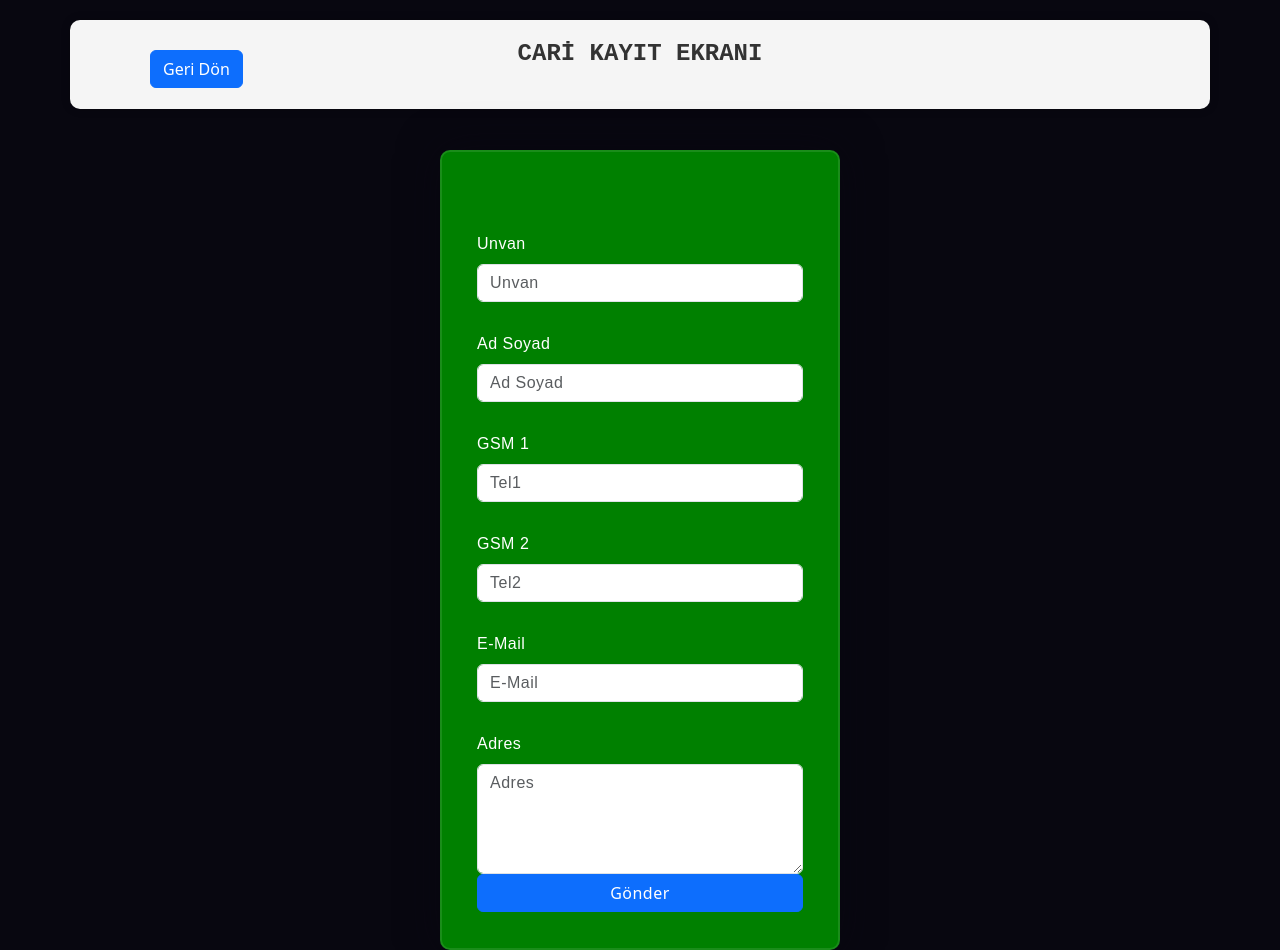
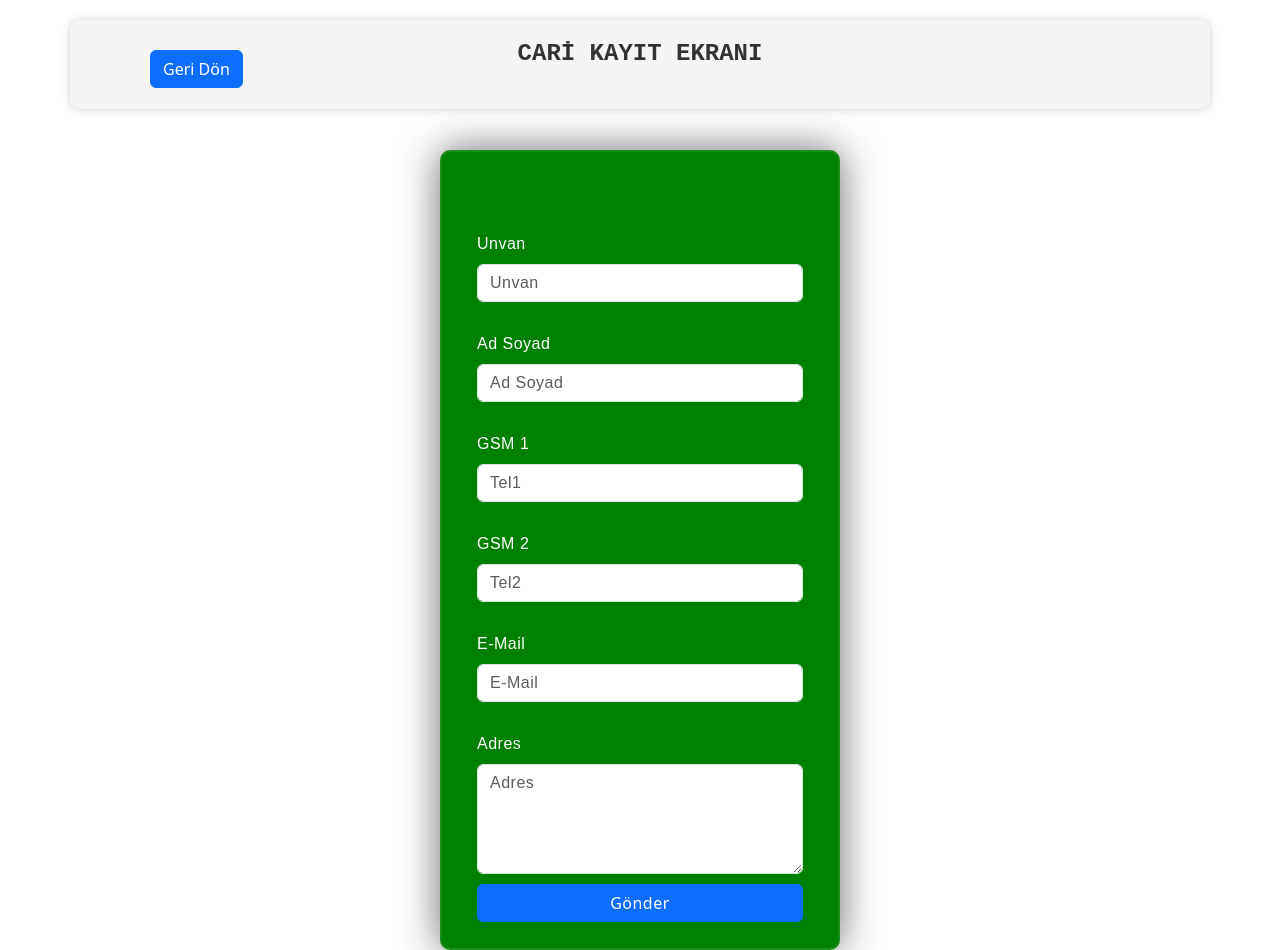
Before and after one commit to ylmgrbzz/jewelerProject, a React (Create React App) app: page /musteriTanimlama in a window 1280 px wide. Built offline with nearby package versions, Linux system fonts and the light colour scheme.

Commit message:
MusteriTanimlama

```diff
--- a/src/components/MusteriTanimlama/MusteriTanimlama.css
+++ b/src/components/MusteriTanimlama/MusteriTanimlama.css
@@ -1,5 +1,4 @@
 body.musteri-page {
-  background-color: #080710;
 }
 
 .container {
--- a/src/components/MusteriTanimlama/MusteriTanimlama.jsx
+++ b/src/components/MusteriTanimlama/MusteriTanimlama.jsx
@@ -61,7 +61,13 @@ const MusteriTanimlama = () => {
           <Form.Control as="textarea" rows={4} placeholder="Adres" />
         </Form.Group>
 
-        <Button variant="primary" type="submit">
+        <Button
+          style={{
+            marginTop: "10px",
+          }}
+          variant="primary"
+          type="submit"
+        >
           Gönder
         </Button>
       </Form>
```
